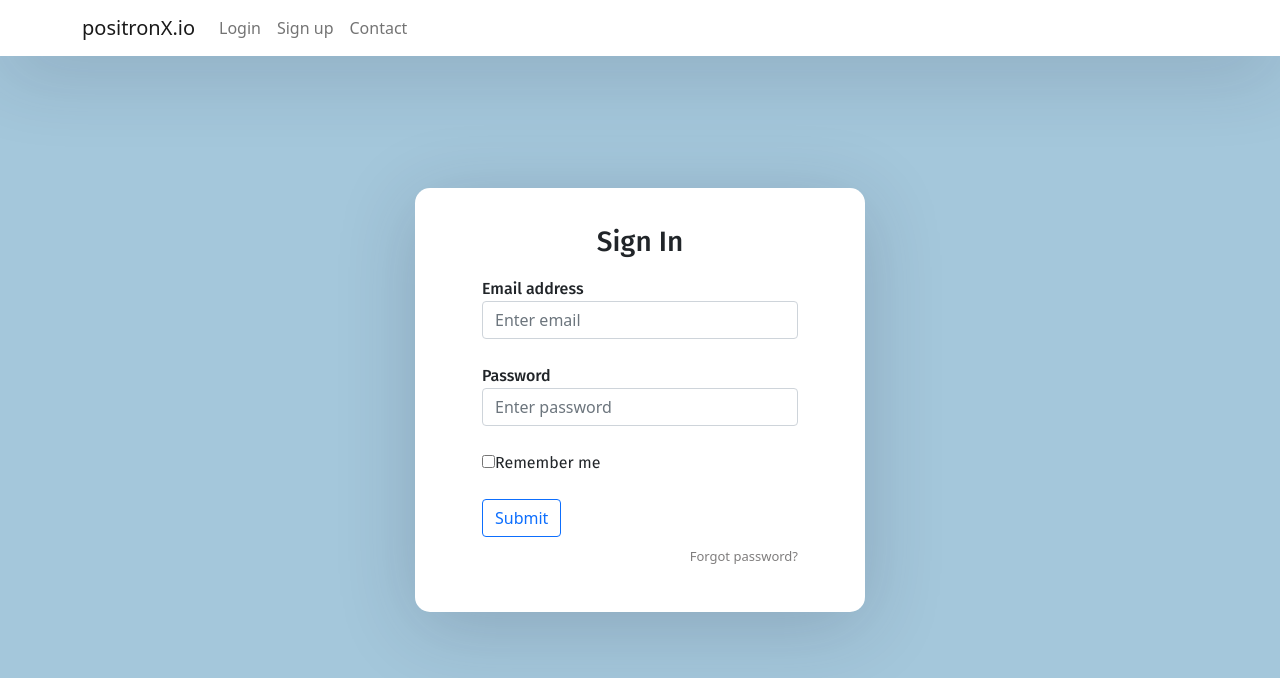
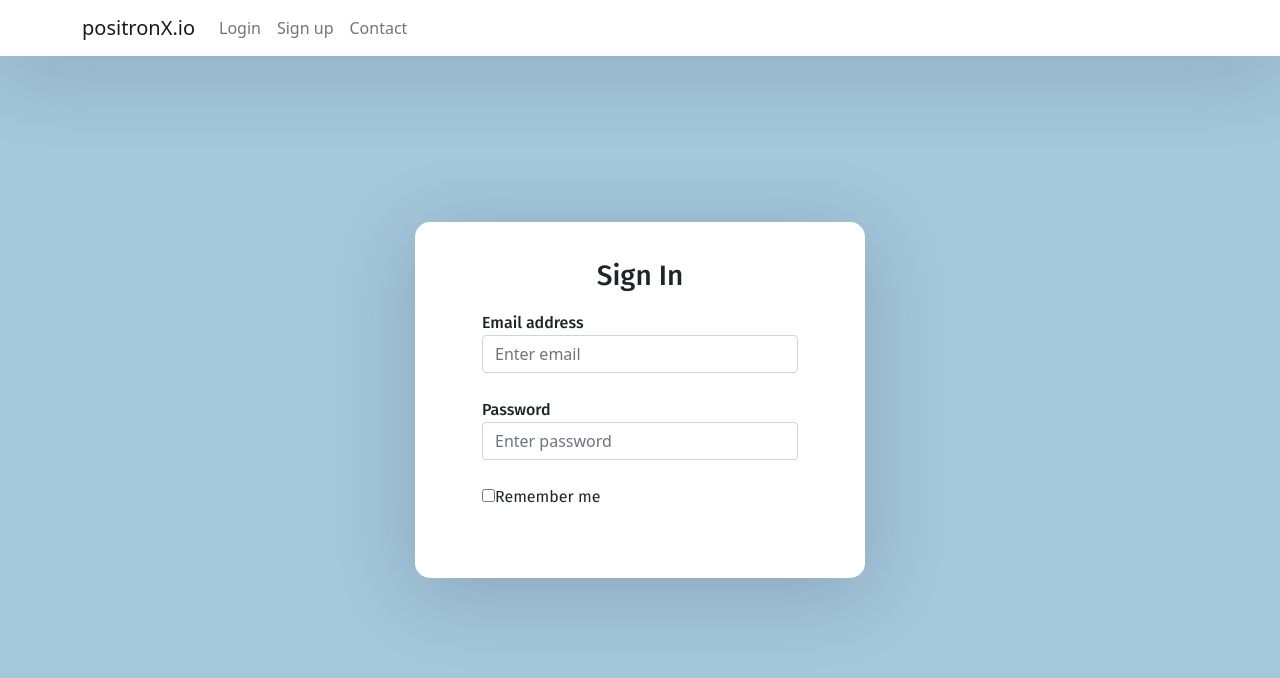
Before and after one commit to EstefaniaPerez/ingenieriasw, a React (Create React App) app: page / in a window 1280 px wide. Shown: the top 678 px of the page. Built offline with nearby package versions, Linux system fonts and the light colour scheme; the HTML template or start-up script is replaced by a standard one.

Commit message:
caso falla

```diff
--- a/src/login.component.js
+++ b/src/login.component.js
@@ -27,10 +27,7 @@ export default class Login extends Component {
                 </div>
                 <br></br>
 
-                <button type="submit" className="btn btn-outline-primary">Submit</button>
-                <p className="forgot-password text-right">
-                    Forgot password?
-                </p>
+
 
             </form>
         );
```
